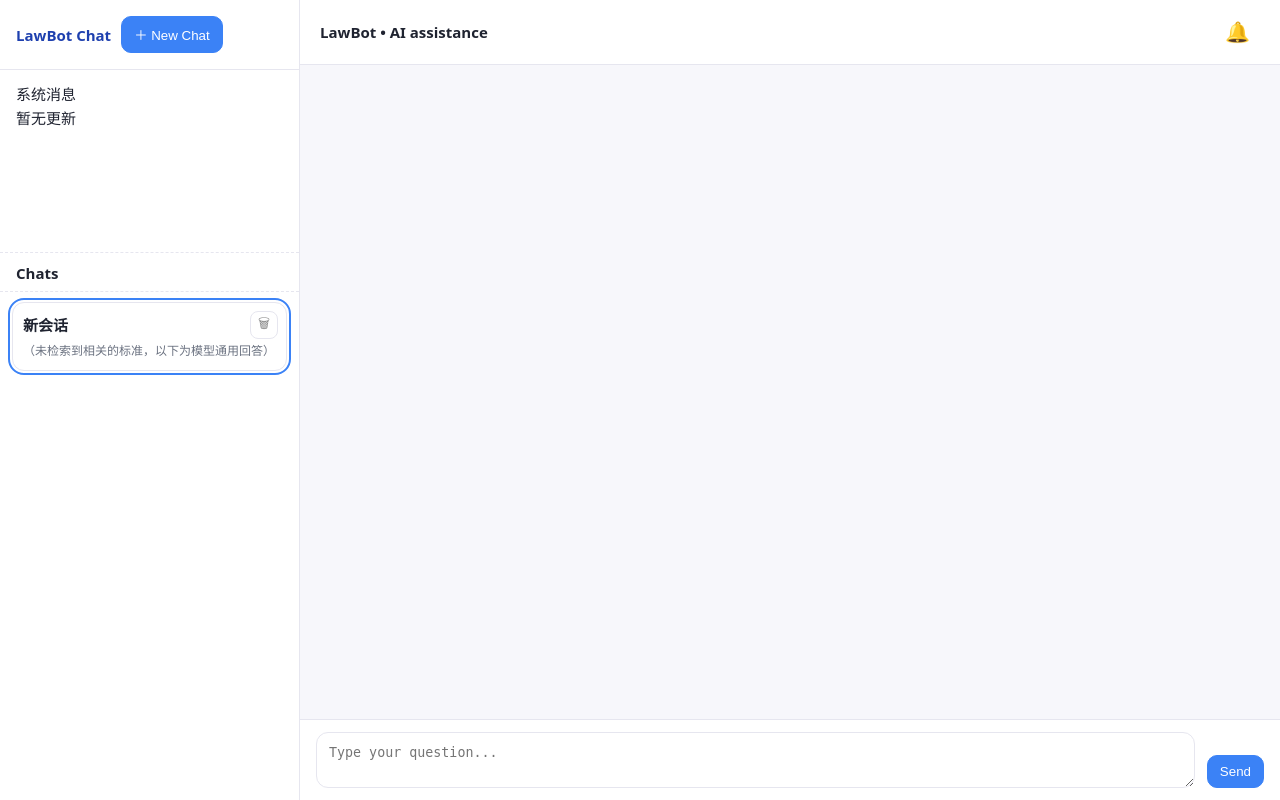
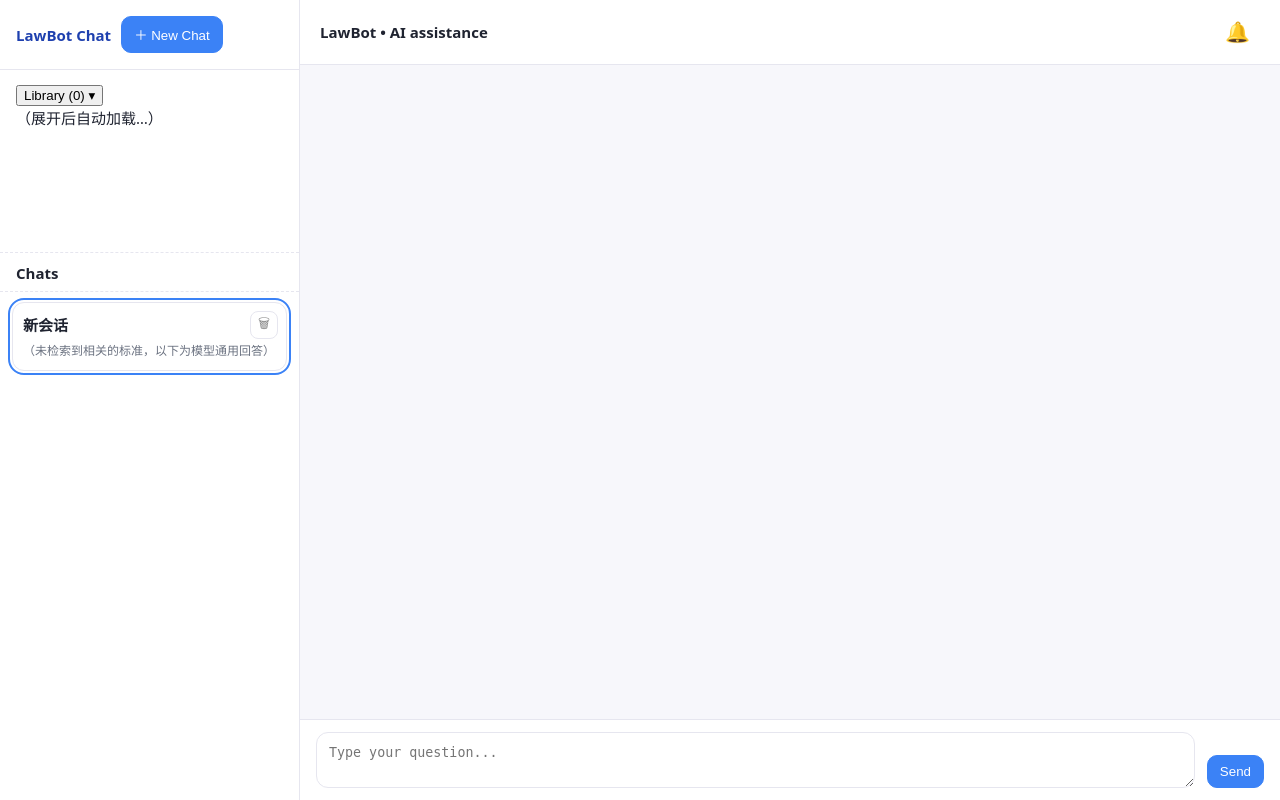
Before and after one commit to Vidsc/llm_lawbot, a Django app: page / in a window 1280 px wide. Run offline with Django 4.2, Linux system fonts and the light colour scheme.

Commit message:
Update index.html

```diff
--- a/frontend/templates/index.html
+++ b/frontend/templates/index.html
@@ -32,11 +32,19 @@
 
   <!-- 中间分区容器 -->
   <div class="sidebar-body">
-    <!-- 上半部分：消息提示 -->
     <div class="message-box">
-      <div class="msg-title">系统消息</div>
-      <div id="message-content">暂无更新</div>
-    </div>
+  <!-- Library 折叠按钮 -->
+  <button id="toggle-library" class="lib-toggle">
+    Library <span id="lib-count" class="lib-count">(0)</span>
+    <span class="chev">▾</span>
+  </button>
+
+  <!-- 可折叠面板（默认收起） -->
+  <div id="library-panel" class="library-panel">
+    <div id="library-list" class="library-list">（展开后自动加载…）</div>
+  </div>
+</div>
+
 
     <!-- 下半部分：会话列表 -->
     <div class="session-container">
```
